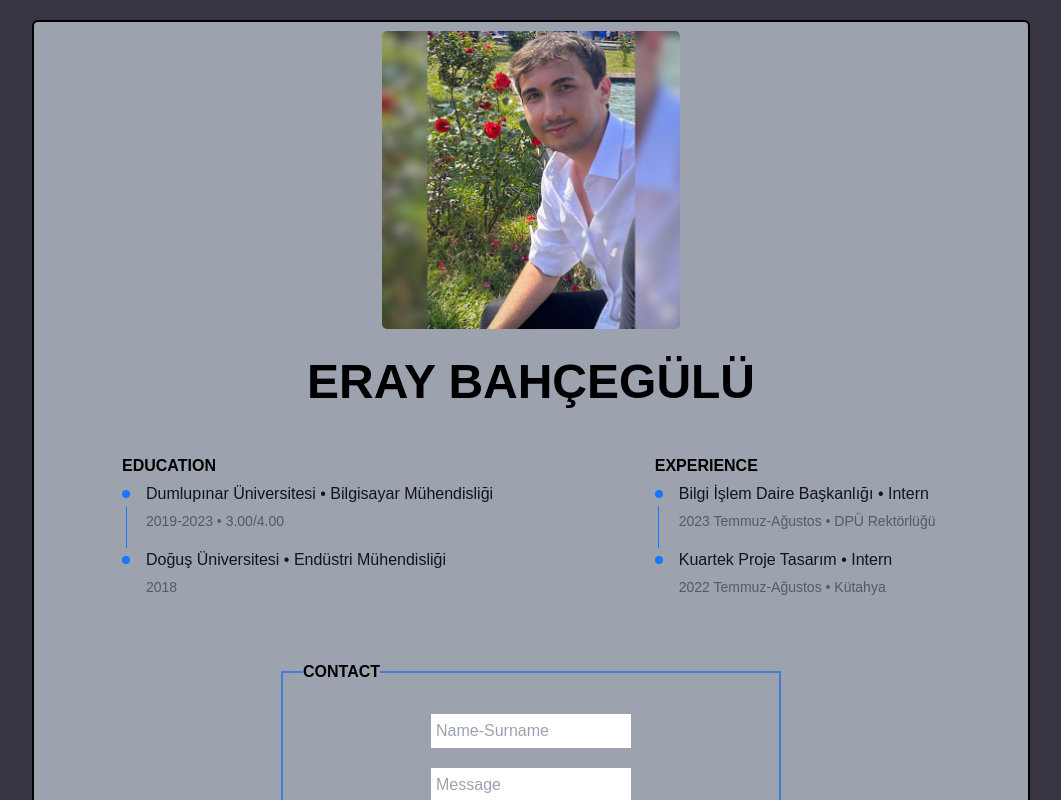
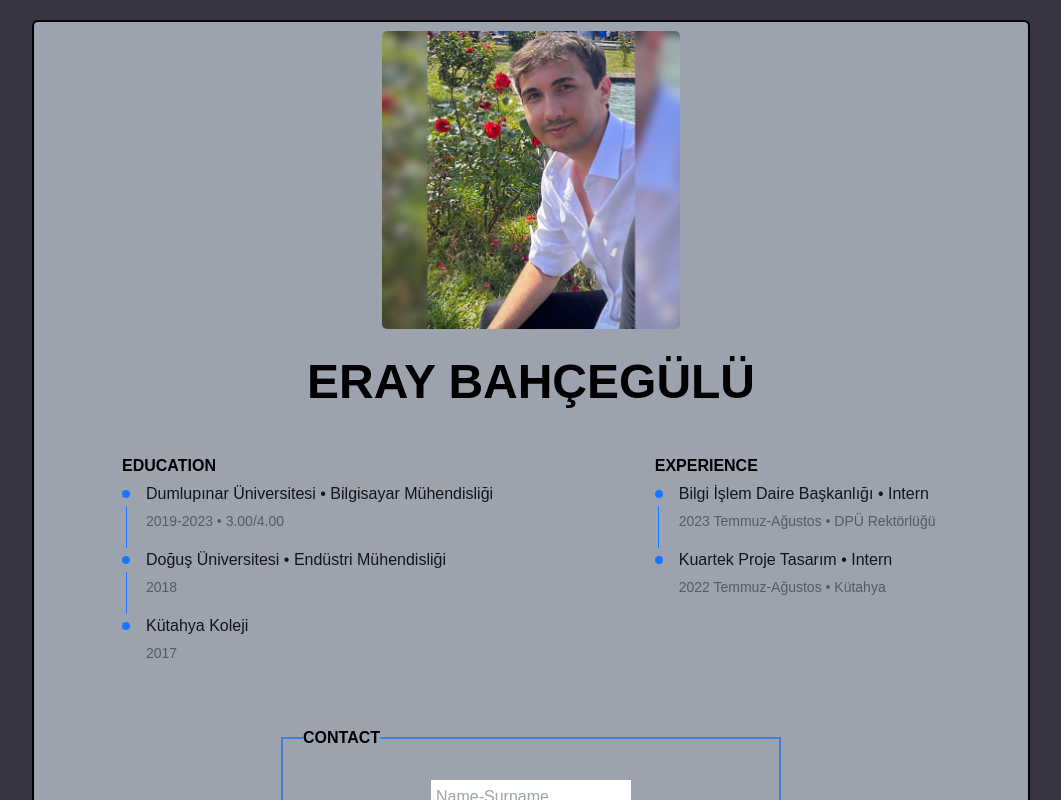
Before and after one commit to eraybahcegulu/eraybahcegulu.com, a React (Create React App) app in the folder client/: page / in a window 1280 px wide. Shown: the top 800 px of the page, without its empty margins (109-1170 px from the left). Built offline with nearby package versions, Linux system fonts and the light colour scheme; the HTML template or start-up script is replaced by a standard one.

Commit message:
Update Main.jsx

```diff
--- a/client/src/components/Main.jsx
+++ b/client/src/components/Main.jsx
@@ -49,7 +49,7 @@ const Main = () => {
             <Steps
             className='steps-education'
               progressDot
-              current={2}
+              current={3}
               direction="vertical"
               items={[
                 {
@@ -59,6 +59,10 @@ const Main = () => {
                 {
                   title: 'Doğuş Üniversitesi • Endüstri Mühendisliği',
                   description: '2018',
+                },
+                {
+                  title: 'Kütahya Koleji',
+                  description: '2017',
                 },
 
               ]}
```
